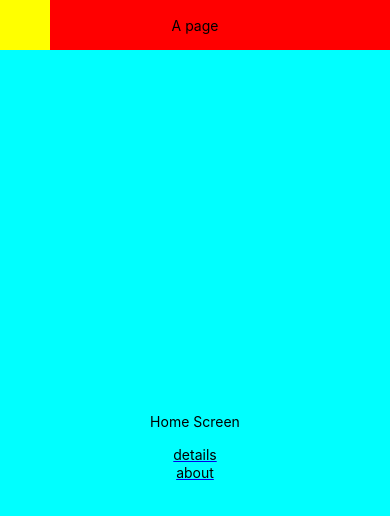
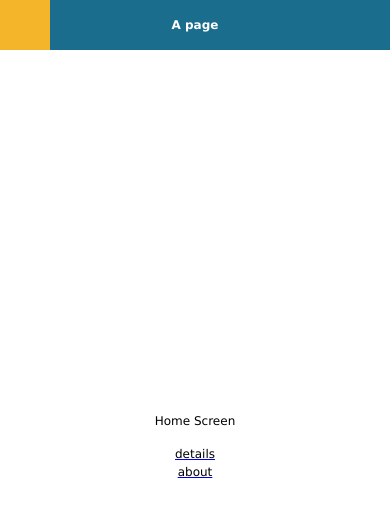
Before and after one commit to imterana/MVFrontend, a React Native app drawn with its web renderer: screen /home in a window 390 px wide. Built offline with nearby package versions, Linux system fonts and the light colour scheme.

Commit message:
FRONT_54: Added default style constants
- Added StyleConstants containing primary colors and fonts
- Added DefaultText and TitleText for standard text purposes
- Applied new colors to existing components
- Fixed IcoFont for native app
- Fixed default routing

```diff
--- a/package.json
+++ b/package.json
@@ -106,5 +106,10 @@
   },
   "eslintConfig": {
     "extends": "react-app"
+  },
+  "rnpm": {
+    "assets": [
+	"./assets/"
+    ]
   }
 }
--- a/src/App/App.js
+++ b/src/App/App.js
@@ -17,7 +17,9 @@ export default class App extends Component {
     return (
       <Router>
         <View style={styles.container}>
-          <Redirect from='/' to='/home' />
+          <Route exact path="/" render={() => (
+            <Redirect to="/home"/>
+          )}/>
           <Route path='/home' component={HomeScreen} />
           <Route path='/details' component={DetailsScreen} />
           <Route path='/about' component={AboutScreen} />
@@ -34,6 +36,5 @@ const styles = StyleSheet.create({
     height: '100%',
     margin: 0,
     padding: 0,
-    backgroundColor: 'aqua',
   },
 });
--- a/src/App/Components/IconSymbol.js
+++ b/src/App/Components/IconSymbol.js
@@ -33,7 +33,7 @@ export default class IconSymbol extends Component {
     const {style, name} = this.props;
     const symbolChar = String.fromCharCode(IconSymbolCodes[name]);
     return (
-      <Text style={{...style, fontFamily: 'IcoMoon'}}>
+      <Text style={{...style, fontFamily: 'IcoMoon-Free'}}>
         {symbolChar}
       </Text>
     );
--- /dev/null
+++ b/src/App/Components/Text/DefaultText.js
@@ -0,0 +1,43 @@
+import React, {Component} from 'react';
+import {StyleSheet, Text} from 'react-native';
+import PropTypes from 'prop-types';
+import StyleConstants from '../../StyleConstants';
+
+const fontStyle = StyleSheet.create({
+  textField: {
+    fontFamily: StyleConstants.DEFAULT_FONT_FAMILY,
+    fontSize: StyleConstants.DEFAULT_FONT_SIZE,
+  },
+});
+
+/**
+ * A text component with default font settings.
+ */
+export default class DefaultText extends Component {
+  static propTypes = {
+    /*
+     * Style, font style settings will be overriden.
+     */
+    style: PropTypes.any,
+    children: PropTypes.oneOfType([
+      PropTypes.arrayOf(PropTypes.node),
+      PropTypes.node,
+    ]),
+  }
+
+  static defaultProps = {
+   style: fontStyle.textField,
+  }
+
+  /**
+   * @return {React.Node} A text node with applied style and overriden font.
+   */
+  render() {
+    let {style, ...props} = this.props;
+    return (
+      <Text style={[fontStyle.textField, style]} {...props}>
+       {this.props.children}
+      </Text>
+    );
+  }
+}
--- /dev/null
+++ b/src/App/Components/Text/TitleText.js
@@ -0,0 +1,45 @@
+import React, {Component} from 'react';
+import {StyleSheet, Text} from 'react-native';
+import PropTypes from 'prop-types';
+import StyleConstants from '../../StyleConstants';
+
+const fontStyle = StyleSheet.create({
+  textField: {
+    fontFamily: StyleConstants.DEFAULT_FONT_FAMILY,
+    fontSize: StyleConstants.DEFAULT_FONT_SIZE,
+    color: StyleConstants.TITLE_FONT_COLOR,
+    fontWeight: 'bold',
+  },
+});
+
+/**
+ * A text component with default font settings.
+ */
+export default class DefaultText extends Component {
+  static propTypes = {
+    /*
+     * Style, font style settings will be overriden.
+     */
+    style: PropTypes.any,
+    children: PropTypes.oneOfType([
+      PropTypes.arrayOf(PropTypes.node),
+      PropTypes.node,
+    ]),
+  }
+
+  static defaultProps = {
+   style: fontStyle.textField,
+  }
+
+  /**
+   * @return {React.Node} A text node with applied style and overriden font.
+   */
+  render() {
+    let {style, ...props} = this.props;
+    return (
+      <Text style={[fontStyle.textField, style]} {...props}>
+       {this.props.children}
+      </Text>
+    );
+  }
+}
--- /dev/null
+++ b/src/App/Components/Text/index.js
@@ -0,0 +1,2 @@
+export {default as DefaultText} from './DefaultText';
+export {default as TitleText} from './TitleText';
--- a/src/App/Navigation/NavigationBar.js
+++ b/src/App/Navigation/NavigationBar.js
@@ -1,6 +1,9 @@
 import React, {Component} from 'react';
 import PropTypes from 'prop-types';
-import {View, Text, StyleSheet} from 'react-native';
+import {View, StyleSheet} from 'react-native';
+
+import StyleConstants from '../StyleConstants';
+import {TitleText} from '../Components/Text';
 
 /**
  * Navigation bar component. Contains a title, and two controls on each side.
@@ -38,7 +41,7 @@ export class NavigationBar extends Component {
           {this.props.leftControl}
         </View>
         <View style={style.titleContainer}>
-          <Text>{this.props.title}</Text>
+          <TitleText>{this.props.title}</TitleText>
         </View>
         <View style={style.rightControlContainer}>
           {this.props.rightControl}
@@ -50,7 +53,7 @@ export class NavigationBar extends Component {
 
 const style = StyleSheet.create({
   mainContainer: {
-    backgroundColor: 'red',
+    backgroundColor: StyleConstants.ALT_BACKGROUND_COLOR,
     flexDirection: 'row',
     height: 50,
     marginTop: 0,
--- a/src/App/Navigation/NavigationScreen.js
+++ b/src/App/Navigation/NavigationScreen.js
@@ -5,6 +5,7 @@ import {withRouter} from 'react-router-dom';
 
 import {Button} from '../Components';
 
+import StyleConstants from '../StyleConstants';
 import {NavigationBar} from './NavigationBar';
 import SideBar from './SideBar';
 
@@ -126,7 +127,7 @@ const style = StyleSheet.create({
     padding: 0,
   },
   button: {
-    backgroundColor: 'yellow',
+    backgroundColor: StyleConstants.CONTROL_COLOR,
     height: 50,
     flex: 1,
   },
--- a/src/App/Navigation/SideBar.js
+++ b/src/App/Navigation/SideBar.js
@@ -1,5 +1,8 @@
 import React, {Component} from 'react';
-import {StyleSheet, View, Text} from 'react-native';
+import {StyleSheet, View} from 'react-native';
+
+import StyleConstants from '../StyleConstants';
+import {TitleText} from '../Components/Text';
 
 /**
  * A sidebar component for the navigation UI.
@@ -11,7 +14,7 @@ export default class SideBar extends Component {
   render() {
     return (
       <View style={styles.sidebar}>
-        <Text>Sidebar</Text>
+        <TitleText>Sidebar</TitleText>
       </View>
     );
   }
@@ -19,7 +22,7 @@ export default class SideBar extends Component {
 
 const styles = StyleSheet.create({
   sidebar: {
-    backgroundColor: 'blue',
+    backgroundColor: StyleConstants.ALT_BACKGROUND_COLOR,
     width: 100,
     marginTop: 0,
     marginLeft: 0,
--- a/src/App/Screens/AboutScreen.js
+++ b/src/App/Screens/AboutScreen.js
@@ -1,7 +1,7 @@
 import React, {Component} from 'react';
-import {Text} from 'react-native';
 
 import {NavigationScreen} from '../Navigation';
+import {DefaultText} from '../Components/Text';
 
 /**
  * A lorem ipsum screen.
@@ -14,7 +14,7 @@ export default class AboutScreen extends Component {
   render() {
     return (
       <NavigationScreen>
-        <Text>
+        <DefaultText>
       Sed ut perspiciatis, unde omnis iste natus error sit voluptatem
       accusantium doloremque laudantium, totam rem aperiam eaque ipsa, quae ab
       illo inventore veritatis et quasi architecto beatae vitae dicta sunt,
@@ -40,7 +40,7 @@ export default class AboutScreen extends Component {
       et molestiae non recusandae. Itaque earum rerum hic tenetur a sapiente
       delectus, ut aut reiciendis voluptatibus maiores alias consequatur aut
       perferendis doloribus asperiores repell
-        </Text>
+        </DefaultText>
       </NavigationScreen>
     );
   }
--- a/src/App/Screens/DetailsScreen.js
+++ b/src/App/Screens/DetailsScreen.js
@@ -1,8 +1,8 @@
 import React, {Component} from 'react';
-import {View, Text, StyleSheet} from 'react-native';
+import {View, StyleSheet} from 'react-native';
 
 import {NavigationScreen} from '../Navigation';
-
+import {DefaultText} from '../Components/Text';
 /**
  * A dummy screen.
  */
@@ -14,7 +14,7 @@ export default class DetailsScreen extends Component {
     return (
       <NavigationScreen type='secondary'>
         <View style={style.container}>
-          <Text>Details Screen</Text>
+          <DefaultText>Details Screen</DefaultText>
         </View>
       </NavigationScreen>
     );
--- a/src/App/Screens/HomeScreen.js
+++ b/src/App/Screens/HomeScreen.js
@@ -1,9 +1,11 @@
 import React, {Component} from 'react';
-import {View, Text, StyleSheet} from 'react-native';
+import {View, StyleSheet} from 'react-native';
 import {Link} from '../RouterWrapper';
 
+import {DefaultText} from '../Components/Text';
 import {NavigationScreen} from '../Navigation';
 import {IconSymbol} from '../Components';
+import StyleConstants from '../StyleConstants';
 
 /**
  * A root home screen with links to subpages.
@@ -17,10 +19,18 @@ export default class HomeScreen extends Component {
     return (
       <NavigationScreen hamburger>
         <View style={style.container}>
-          <Text>Home Screen</Text>
+          <DefaultText>Home Screen</DefaultText>
           <IconSymbol name='html-five' />
-          <Link to='/details'><Text>details</Text></Link>
-          <Link to='/about'><Text>about</Text></Link>
+          <Link to='/details'>
+            <DefaultText>
+              details
+            </DefaultText>
+          </Link>
+          <Link to='/about'>
+            <DefaultText>
+              about
+            </DefaultText>
+          </Link>
         </View>
       </NavigationScreen>
     );
@@ -32,5 +42,6 @@ const style = StyleSheet.create({
     flex: 1,
     alignItems: 'center',
     justifyContent: 'center',
+    backgroundColor: StyleConstants.BACKGROUND_COLOR,
   },
 });
--- /dev/null
+++ b/src/App/StyleConstants.js
@@ -0,0 +1,13 @@
+const StyleConstants = {
+  RED_BUTTON_COLOR: '#CA5C54',
+  GREEN_BUTTON_COLOR: '#74B566',
+  BORDER_COLOR: '#E5ECED',
+  ALT_BACKGROUND_COLOR: '#1B6D8D',
+  BACKGROUND_COLOR: 'white',
+  CONTROL_COLOR: '#F4B52A',
+  DEFAULT_FONT_FAMILY: 'Verdana',
+  DEFAULT_FONT_SIZE: 12,
+  TITLE_FONT_COLOR: 'white',
+};
+
+export default StyleConstants;
```
Also changed, not shown: assets/index.html (+1 -1 lines), assets/IcoMoon.ttf (renamed from assets/IcoMoon-Free.ttf), assets/fonts/IcoMoon-Free.ttf (deleted), 2 other files.
